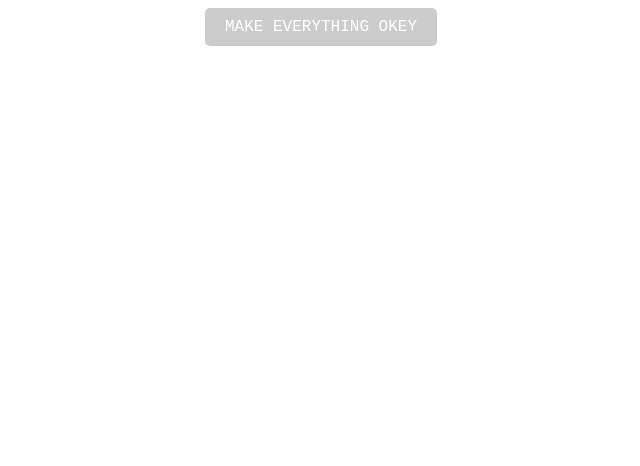
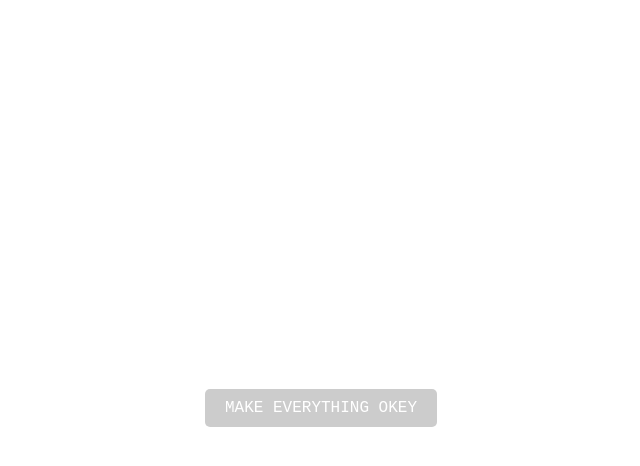
Before and after one commit to Fasping/btn-everything-ok, a React (Create React App) app in the folder btn-everything-okey/: page / in a window 1280 px wide. Shown: the top 466 px of the page, without its empty margins (319-959 px from the left). Built offline with nearby package versions, Linux system fonts and the light colour scheme.

Commit message:
style: center btn center browser

```diff
--- a/btn-everything-okey/src/components/Button.css
+++ b/btn-everything-okey/src/components/Button.css
@@ -10,6 +10,13 @@
   position: relative;
   text-transform: uppercase;
   transition: all 0.2s;
+}
+
+.vintage-button-container {
+  display: flex;
+  justify-content: center;
+  align-items: center;
+  height: 100vh;
 }
 
 .vintage-button:hover {
@@ -100,13 +107,6 @@
   top: 2px;
 }
 
-.center-container {
-  display: flex;
-  justify-content: center;
-  align-items: center;
-  height: 100%;
-}
-
 .progress-bar {
   width: 100%;
   height: 20px;
--- a/btn-everything-okey/src/components/Button.jsx
+++ b/btn-everything-okey/src/components/Button.jsx
@@ -19,7 +19,7 @@ function App() {
 
   return (
     <div className="App">
-      <div className="center-container">
+      <div className="vintage-button-container">
         <button className="vintage-button" onClick={handleClick}>
           Make everything okey
         </button>
```
